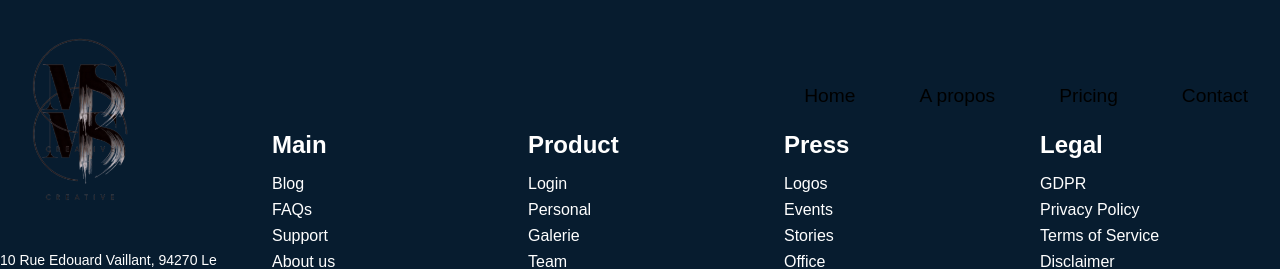
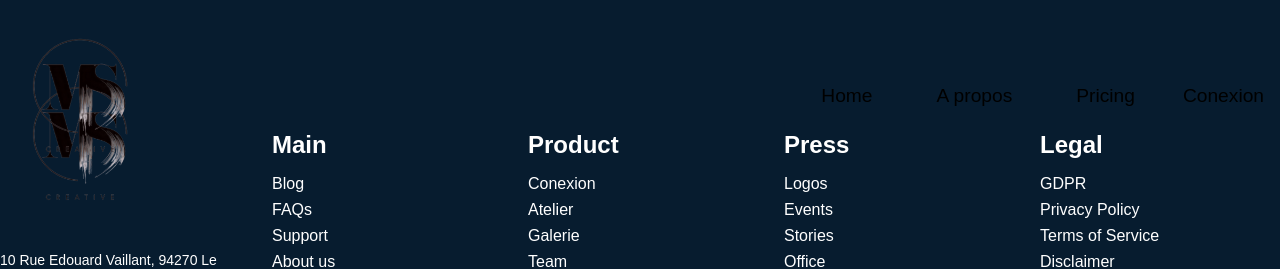
Before and after one commit to markyuna/react-website, a React (Create React App) app: page /profile in a window 1280 px wide. Shown: the top 269 px of the page. Built offline with nearby package versions, Linux system fonts and the light colour scheme.

Commit message:
adding Login and Profile page gooD

```diff
--- a/package.json
+++ b/package.json
@@ -3,6 +3,7 @@
   "version": "0.1.0",
   "private": true,
   "dependencies": {
+    "@auth0/auth0-react": "^2.1.0",
     "@craco/craco": "^7.1.0",
     "@testing-library/jest-dom": "^5.16.5",
     "@testing-library/react": "^13.4.0",
--- a/src/App.js
+++ b/src/App.js
@@ -1,17 +1,20 @@
-/* eslint-disable react/jsx-no-undef */
 import React from 'react';
 import GlobalStyle from './globalStyles';
 import { BrowserRouter, Switch, Route } from 'react-router-dom';
 
 import Navbar from './components/Navbar/Navbar';
+
+import Profile from './components/Profile/Profile';
+
 import Galerie from './components/Galerie/Galerie';
 import Home from './pages/Home';
-import SignUp from './pages/SignupPage';
 import Pricing from './pages/PricingPage';
 import Apropos from './pages/Apropos';
 import Footer from './components/Footer/Footer';
 
 function App() {
+
+
   return (
     <BrowserRouter>
       <GlobalStyle />
@@ -21,7 +24,7 @@ function App() {
         <Route path="/apropos" component={Apropos} />
         <Route path="/pricing" component={Pricing} />
         <Route path="/galerie" component={Galerie} />
-        <Route path="/signup" component={SignUp} />
+        <Route path="/profile" component={Profile} />
       </Switch>
       <Footer />
     </BrowserRouter>
--- a/src/components/Footer/Footer.js
+++ b/src/components/Footer/Footer.js
@@ -1,3 +1,77 @@
+// import React from 'react';
+// import {
+//   FooterLinkItems,
+//   FooterLinkTitle,
+//   FooterLink,
+//   FooterLogo,
+//   SocialIcon,
+//   FooterRights,
+//   FooterSocialIcon,
+//   FooterWrapper,
+//   FooterAddress,
+//   FooterColumn,
+//   FooterGrid,
+// } from './FooterStyles';
+// import footerData from '../../data/FooterData';
+
+// import { Row, Section } from '../../globalStyles';
+
+// const scrollToTop = () => {
+//   window.scrollTo({
+//     top: 0,
+//     behavior: 'smooth',
+//   });
+// };
+
+// const Footer = () => {
+//   const { footerData, footerSocialData } = footerData; // Cambia el nombre de la constante para evitar conflicto de nombres
+
+//   return (
+//     <Section padding="4rem 0 2rem 0">
+//       <FooterWrapper>
+//         <FooterGrid justify="space-between">
+//           <FooterColumn id="footerLogo">
+//             <FooterLogo to="/">
+//               <SocialIcon src="./assets/logo.png" />
+//             </FooterLogo>
+//             <FooterAddress>
+//               10 Rue Edouard Vaillant, 94270 Le Kremlin-Bicêtre
+//             </FooterAddress>
+
+//             <Row align="center" margin="auto  0 0 0" gap="1rem">
+//               {footerSocialData.map((social, index) => (
+//                 <FooterSocialIcon
+//                   key={index}
+//                   href={social.url}
+//                   target="_blank"
+//                   aria-label={social.name}
+//                 >
+//                   {social.icon}
+//                 </FooterSocialIcon>
+//               ))}
+//             </Row>
+//           </FooterColumn>
+
+//           {footerData.footerData.map((footerItem, index) => ( // Accede a footerData.footerData en lugar de solo footerData
+//             <FooterLinkItems key={index}>
+//               <FooterLinkTitle>{footerItem.title}</FooterLinkTitle>
+//               {footerItem.links.map((link, linkIndex) => (
+//                 <FooterLink key={linkIndex} to={link.to} onClick={scrollToTop}>
+//                   {link.name}
+//                 </FooterLink>
+//               ))}
+//             </FooterLinkItems>
+//           ))}
+//         </FooterGrid>
+//         <FooterRights>MarkPaper © 2023</FooterRights>
+//       </FooterWrapper>
+//     </Section>
+//   );
+// };
+
+// export default Footer;
+
+
 import React from 'react';
 import {
     FooterLinkItems,
@@ -12,17 +86,21 @@ import {
     FooterColumn,
     FooterGrid,
   } from './FooterStyles';
-import { footerData, footerSocialData } from '../../data/FooterData';
 import { Row, Section } from '../../globalStyles';
+import getFooterData from '../../data/FooterData';
+
+// const iconStyle = (Icon) => <Icon />;
+
+const Footer = () => {
+  const { footerData, footerSocialData } = getFooterData();
 
   const scrollToTop = () => {
     window.scrollTo({
       top: 0,
-    behavior: 'smooth'
+      behavior: 'smooth',
     });
   };
 
-function Footer() {
   return (
     <Section padding="4rem 0 2rem 0">
       <FooterWrapper>
@@ -30,7 +108,6 @@ function Footer() {
           <FooterColumn id="footerLogo">
             <FooterLogo to="/">
               <SocialIcon src="./assets/logo.png" />
-
             </FooterLogo>
             <FooterAddress>
               10 Rue Edouard Vaillant, 94270 Le Kremlin-Bicêtre
@@ -58,7 +135,6 @@ function Footer() {
                   {link.name}
                 </FooterLink>
               ))}
-
             </FooterLinkItems>
           ))}
         </FooterGrid>
@@ -66,6 +142,6 @@ function Footer() {
       </FooterWrapper>
     </Section>
   );
-}
+};
 
 export default Footer;
--- /dev/null
+++ b/src/components/Form/Login.js
@@ -0,0 +1,13 @@
+import React from 'react';
+import { useAuth0 } from '@auth0/auth0-react';
+import { NavBtnLink } from '../Navbar/NavbarStyles';
+
+const LoginButton = () => {
+  const { loginWithRedirect } = useAuth0();
+
+  return (
+    <NavBtnLink onClick={() => loginWithRedirect()}>Conexion</NavBtnLink>
+  );
+};
+
+export default LoginButton;
--- /dev/null
+++ b/src/components/Form/Logout.js
@@ -0,0 +1,13 @@
+import React from "react";
+import { useAuth0 } from '@auth0/auth0-react';
+import { NavLinks } from '../Navbar/NavbarStyles';
+
+const LogoutButton = () => {
+  const { logout } = useAuth0();
+
+  return (
+    <NavLinks onClick={() => logout({ returnTo: window.location.origin })}>Déconnecter</NavLinks>
+  );
+};
+
+export default LogoutButton;
--- a/src/components/Navbar/Navbar.js
+++ b/src/components/Navbar/Navbar.js
@@ -1,5 +1,3 @@
-// components/Navbar/Navbar
-
 import React, { useState } from 'react';
 import { CgMenuRight } from 'react-icons/cg';
 import { FaTimes } from 'react-icons/fa';
@@ -17,7 +15,15 @@ import {
 import { data } from '../../data/NavbarData';
 import { useHistory, useLocation } from 'react-router-dom';
 
+import { useAuth0 } from '@auth0/auth0-react';
+
+import LoginButton from '../Form/Login';
+import LogoutButton from '../Form/Logout';
+
 const Navbar = () => {
+
+  const { isAuthenticated } = useAuth0();
+
   const [show, setShow] = useState(false);
   const history = useHistory();
   const location = useLocation();
@@ -61,6 +67,18 @@ const Navbar = () => {
                 </NavLinks>
               </NavItem>
             ))}
+            {isAuthenticated ? (
+              <>
+                <NavItem>
+                <LogoutButton />
+                </NavItem>
+              </>
+            ) : (
+              <NavItem>
+                <LoginButton />
+              </NavItem>
+            )}
+
           </NavMenu>
         </NavbarContainer>
       </Nav>
--- a/src/components/Navbar/NavbarStyles.js
+++ b/src/components/Navbar/NavbarStyles.js
@@ -135,4 +135,22 @@ export const NavBtnLink = styled(Link)`
 	width: 100%;
 	border: none;
 	outline: none;
+	color: #000000;
+
+	&:hover {
+		color: #c8c9d8;
+		transition: all 0.8s ease;
+	}
+
+	@media screen and (max-width: 960px) {
+		text-align: center;
+		padding: 1rem;
+		width: 100%;
+		display: table;
+
+		&:hover {
+			color: #4b59f7;
+			transition: all 0.3s ease;
+		}
+	}
 `;
--- /dev/null
+++ b/src/components/Profile/Profile.js
@@ -0,0 +1,43 @@
+import React from 'react';
+import { useAuth0 } from '@auth0/auth0-react';
+
+import {
+	FormColumn,
+	FormSection,
+	FormRow,
+	FormInputRow,
+	FormTitle,
+} from '../Form/FormStyles';
+
+import { Container } from '../../globalStyles';
+
+
+function Profile() {
+  const { user, isAuthenticated, isLoading } = useAuth0();
+
+  if (isLoading) {
+    return <div>Loading ...</div>
+  }
+
+  return (
+    isAuthenticated && (
+      <>
+      <FormSection>
+			<Container>
+				<FormRow>
+					<FormColumn small>
+            <img src={user.picture} alt={user.name} />
+            <FormTitle>{user.name}</FormTitle>
+            <FormTitle>{user.email}</FormTitle>
+          </FormColumn>
+          <FormInputRow>
+          </FormInputRow>
+        </FormRow>
+      </Container>
+      </FormSection>
+
+      </>
+    )
+  );
+};
+export default Profile;
--- a/src/data/FooterData.js
+++ b/src/data/FooterData.js
@@ -1,20 +1,48 @@
 import React from 'react';
 import { FaFacebook, FaInstagram, FaLinkedin } from 'react-icons/fa';
+import { useAuth0 } from '@auth0/auth0-react';
 
 const iconStyle = (Icon) => <Icon />;
 
-export const footerSocialData = [  {    name: 'Facebook',    icon: iconStyle(FaFacebook),    url: 'https://fr-fr.facebook.com/',  },  {    name: 'Instagram',    icon: iconStyle(FaInstagram),    url: 'https://www.instagram.com/markpapermache/',  },  {    name: 'LinkedIn',    icon: iconStyle(FaLinkedin),    url: 'https://www.linkedin.com/in/marcos-suarez22/',  },];
+const FooterData = () => {
+  const { isAuthenticated } = useAuth0();
 
-export const footerData = [  {    title: 'Main',    links: [      { name: 'Blog', to: '/' },      { name: 'FAQs', to: '/' },      { name: 'Support', to: '/' },      { name: 'About us', to: '/' }    ]
+  const footerSocialData = [
+    {
+      name: 'Facebook',
+      icon: iconStyle(FaFacebook),
+      url: 'https://fr-fr.facebook.com/',
+    },
+    {
+      name: 'Instagram',
+      icon: iconStyle(FaInstagram),
+      url: 'https://www.instagram.com/markpapermache/',
+    },
+    {
+      name: 'LinkedIn',
+      icon: iconStyle(FaLinkedin),
+      url: 'https://www.linkedin.com/in/marcos-suarez22/',
+    },
+  ];
+
+  const footerData = [
+    {
+      title: 'Main',
+      links: [
+        { name: 'Blog', to: '/' },
+        { name: 'FAQs', to: '/' },
+        { name: 'Support', to: '/' },
+        { name: 'About us', to: '/' },
+      ],
     },
     {
       title: 'Product',
       links: [
-      { name: 'Login', to: '/signup' },
-      { name: 'Personal', to: '/' },
+        isAuthenticated ? { name: 'Profile', to: '/profile' } : { name: 'Conexion', to: '/LoginButton' },
+        { name: 'Atelier', to: '/' },
         { name: 'Galerie', to: '/galerie' },
-      { name: 'Team', to: '/' }
-    ]
+        { name: 'Team', to: '/' },
+      ],
     },
     {
       title: 'Press',
@@ -22,8 +50,8 @@ export const footerData = [  {    title: 'Main',    links: [      { name: 'Blog'
         { name: 'Logos', to: '/' },
         { name: 'Events', to: '/' },
         { name: 'Stories', to: '/' },
-      { name: 'Office', to: '/' }
-    ]
+        { name: 'Office', to: '/' },
+      ],
     },
     {
       title: 'Legal',
@@ -31,7 +59,12 @@ export const footerData = [  {    title: 'Main',    links: [      { name: 'Blog'
         { name: 'GDPR', to: '/' },
         { name: 'Privacy Policy', to: '/' },
         { name: 'Terms of Service', to: '/' },
-      { name: 'Disclaimer', to: '/' }
-    ]
-  }
+        { name: 'Disclaimer', to: '/' },
+      ],
+    },
   ];
+
+  return { footerData, footerSocialData };
+};
+
+export default FooterData;
--- a/src/data/NavbarData.js
+++ b/src/data/NavbarData.js
@@ -12,8 +12,4 @@ export const data = [
 		to: '/pricing',
 		text: 'Pricing',
 	},
-	{
-		to: '/signup',
-		text: 'Contact',
-	},
 ];
--- a/src/index.js
+++ b/src/index.js
@@ -2,10 +2,17 @@
 import React from 'react';
 import ReactDOM from 'react-dom';
 import App from './App';
+import { Auth0Provider } from '@auth0/auth0-react';
 
 ReactDOM.render(
   <React.StrictMode>
+    <Auth0Provider
+      domain='dev-fmxasdfx6wxvhrfo.eu.auth0.com'
+      clientId='fkidvop0cDkv4MMLJIrUyjhm2rIgEGu1'
+      redirectUri={window.location.origin}
+      >
     <App />
+    </Auth0Provider>
   </React.StrictMode>,
   document.getElementById('root')
 );
--- /dev/null
+++ b/src/pages/Profile.js
@@ -0,0 +1,13 @@
+import React from 'react';
+import Profile from '../components/Profile/Profile';
+
+const ProfilePage = () => {
+
+	return (
+		<>
+     <Profile />
+		</>
+	);
+};
+
+export default ProfilePage;
```
Also changed, not shown: 1 other file (tests, documents, lock files or other folders). Lines whose indentation alone changed are shown as unchanged.
